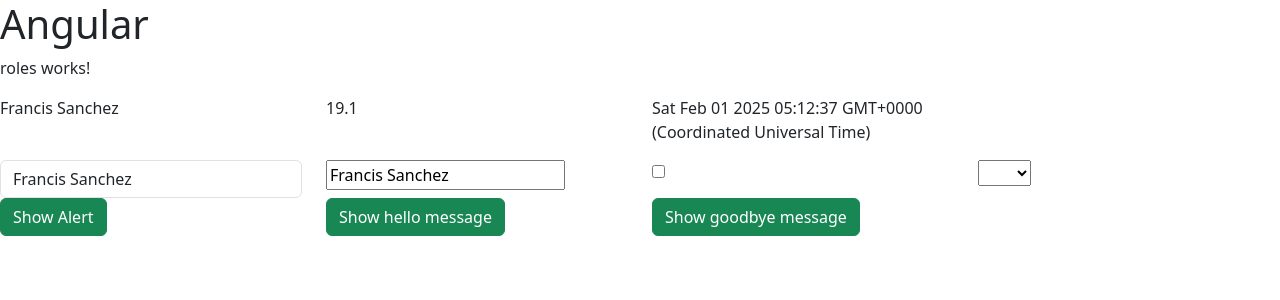
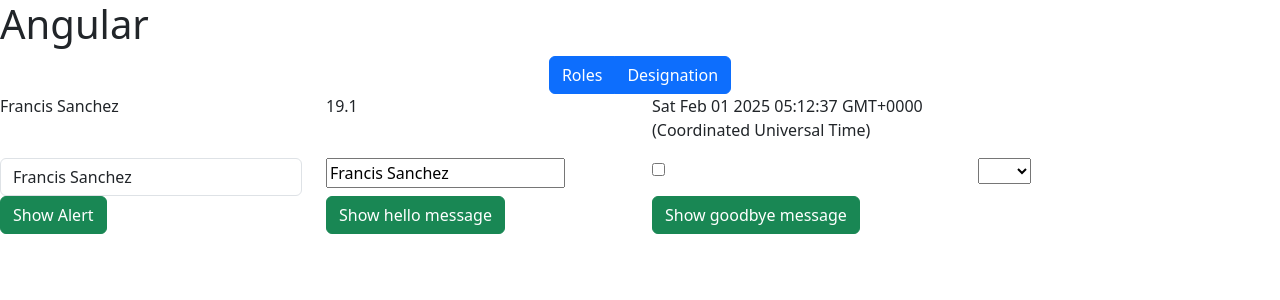
Before and after one commit to Francis7575/angular-course, an Angular app: page / in a window 1280 px wide. Shown: the top 300 px of the page. Built offline with nearby package versions, Linux system fonts and the light colour scheme.

Commit message:
succesfully implemented switch tabs functionality

```diff
--- a/src/app/app.component.html
+++ b/src/app/app.component.html
@@ -1,4 +1,4 @@
 <h1>Angular</h1>
 
-<app-roles></app-roles>
+<app-master></app-master>
 <router-outlet />
--- a/src/app/app.component.ts
+++ b/src/app/app.component.ts
@@ -1,10 +1,10 @@
 import { Component } from '@angular/core';
 import { RouterOutlet } from '@angular/router';
-import { RolesComponent } from './components/roles/roles.component';
+import { MasterComponent } from './components/master/master.component';
 
 @Component({
   selector: 'app-root',
-  imports: [RouterOutlet, RolesComponent],
+  imports: [RouterOutlet, MasterComponent],
   templateUrl: './app.component.html',
   styleUrl: './app.component.css'
 })
--- /dev/null
+++ b/src/app/components/master/master.component.html
@@ -0,0 +1,17 @@
+<div class="row">
+  <div class="col-12 text-center">
+    <div class="btn-group">
+      <button type="button" (click)="changeTab('Roles')" class="btn btn-primary">Roles</button>
+      <button type="button" (click)="changeTab('Designation')" class="btn btn-primary">Designation</button>
+    </div>
+  </div>
+</div>
+
+<div class="row">
+  <div class="col-12" *ngIf="currentComponent === 'Roles'">
+    <app-roles></app-roles>
+  </div>
+  <div class="col-12" *ngIf="currentComponent === 'Designation'">
+    <app-designation></app-designation>
+  </div>
+</div>
--- /dev/null
+++ b/src/app/components/master/master.component.ts
@@ -0,0 +1,18 @@
+import { Component } from '@angular/core';
+import { RolesComponent } from '../roles/roles.component';
+import { DesignationComponent } from '../designation/designation.component';
+import { CommonModule } from '@angular/common';
+
+@Component({
+  selector: 'app-master',
+  imports: [DesignationComponent, RolesComponent, CommonModule],
+  templateUrl: './master.component.html',
+  styleUrl: './master.component.css',
+})
+export class MasterComponent {
+  currentComponent: string = 'Roles';
+
+  changeTab( tabName: string ) {
+    this.currentComponent = tabName;
+  }
+}
--- a/src/app/components/roles/roles.component.html
+++ b/src/app/components/roles/roles.component.html
@@ -1,4 +1,3 @@
-<p>roles works!</p>
 <div class="row">
   <div class="col-3">
     <p>{{ firstName }}</p>
@@ -35,12 +34,18 @@
 
 <div class="row">
   <div class="col-3">
-        <button class="btn btn-success" (click)="showWelcomeAlert()">Show Alert</button>
+    <button class="btn btn-success" (click)="showWelcomeAlert()">
+      Show Alert
+    </button>
   </div>
   <div class="col-3">
-        <button class="btn btn-success" (click)="showMessage('Welcome Francis')">Show hello message</button>
+    <button class="btn btn-success" (click)="showMessage('Welcome Francis')">
+      Show hello message
+    </button>
   </div>
   <div class="col-3">
-        <button class="btn btn-success" (click)="showMessage('Goodbye Francis')">Show goodbye message</button>
+    <button class="btn btn-success" (click)="showMessage('Goodbye Francis')">
+      Show goodbye message
+    </button>
   </div>
 </div>
```
Also changed, not shown: src/app/components/master/master.component.css (added), 1 other file (tests, documents, lock files or other folders). Lines whose indentation alone changed are shown as unchanged.
